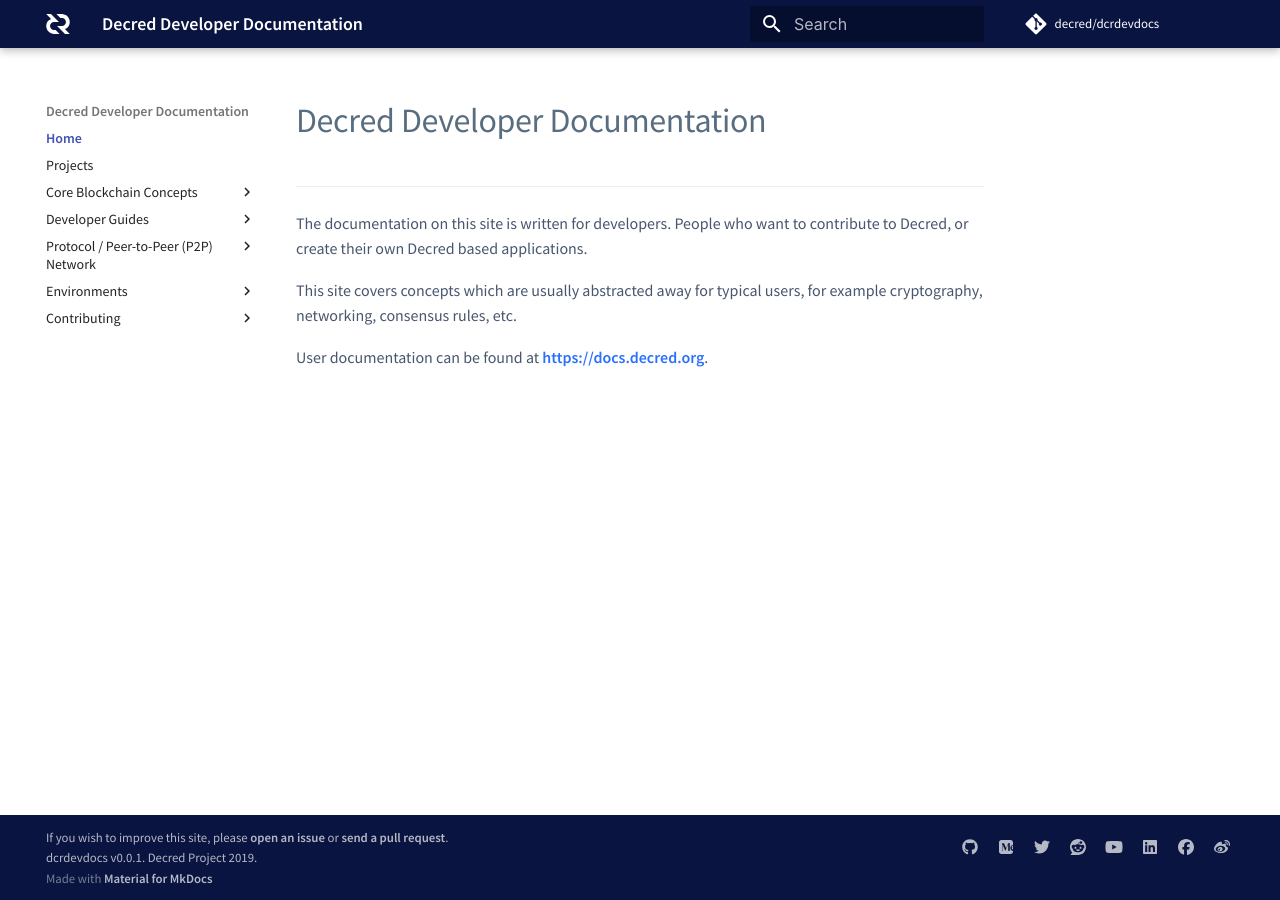
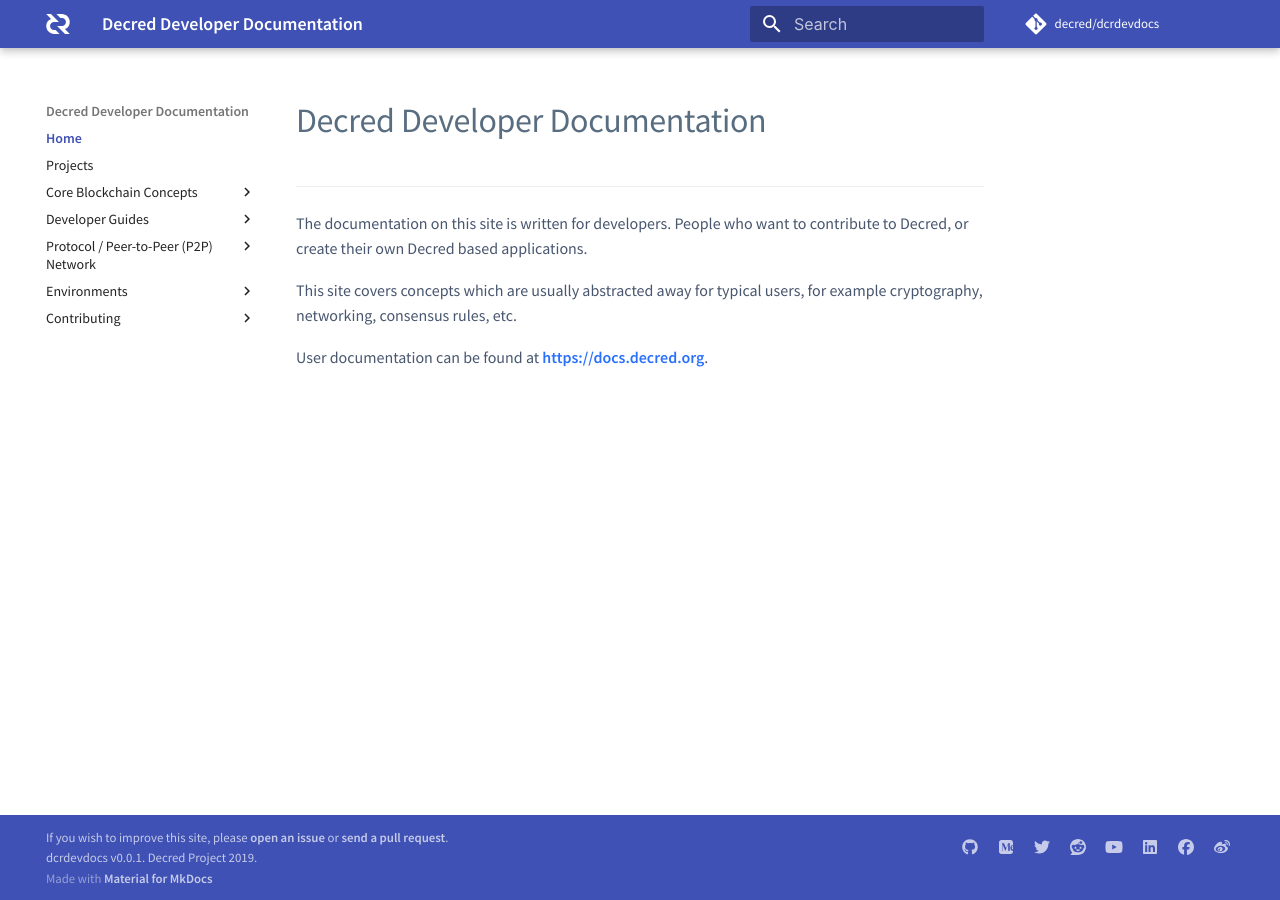
Before and after one commit to decred/dcrdevdocs, an MkDocs documentation site: the page built from docs/index.md, in a window 1280 px wide. Built offline with MkDocs 1.6.1 and Material for MkDocs 9.7.7, drawn with Linux system fonts in a browser that asks for light colours; comment, search, counter and statistics services are not loaded.

Commit message:
Update header color

```diff
--- a/docs/css/style.css
+++ b/docs/css/style.css
@@ -3,7 +3,10 @@
 .md-footer-nav,
 .md-footer-meta,
 .md-nav__source {
-    background-color: #091440
+    background-color: #3f51b5;
+
+/*    color: #091440;
+    font-weight: bold;*/
 }
 
 /* Highlight current page in nav menu */
```
